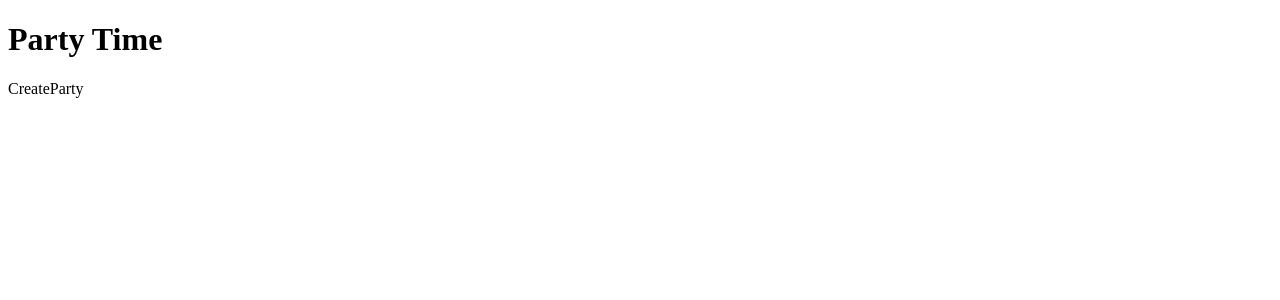
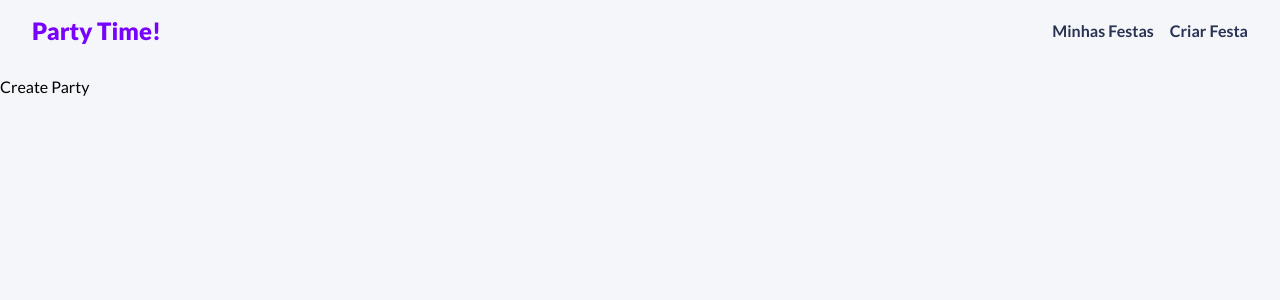
Before and after one commit to regianemr/Projeto-Party-Time, a React (Vite) app in the folder frontend/: page /party/new in a window 1280 px wide. Shown: the top 300 px of the page. Built offline with nearby package versions, Linux system fonts and the light colour scheme.

Commit message:
criando componentes de navegacao e estilizando geral

```diff
--- a/frontend/src/App.jsx
+++ b/frontend/src/App.jsx
@@ -1,4 +1,7 @@
 import { Outlet } from 'react-router-dom'
+
+// Componentes
+import Navbar from "./components/Navbar"
 
 import './App.css'
 
@@ -6,7 +9,7 @@
 
   return (
     <div className="App">
-      <h1>Party Time</h1>
+      <Navbar />
       <Outlet />
     </div>
   )
--- /dev/null
+++ b/frontend/src/components/Navbar.css
@@ -0,0 +1,12 @@
+#navbar {
+    display: flex;
+    justify-content: space-between;
+    align-items: center;
+    padding: 1rem 2rem;
+    margin-bottom: 1rem;
+}
+
+#navbar h2 {
+    color: #7703fc;
+    font-weight: 900;
+}
--- /dev/null
+++ b/frontend/src/components/Navbar.jsx
@@ -0,0 +1,22 @@
+import { NavLink } from "react-router-dom";
+import "./Navbar.css"
+
+const Navbar = () => {
+    return(
+        <nav id="navbar">
+            <h2>Party Time!</h2>
+            <ul>
+                <li>
+                    <NavLink to="/" >Minhas Festas</NavLink>
+                </li>
+                <li>
+                    <NavLink to="/party/new" className="btn">
+                        Criar Festa
+                    </NavLink>
+                </li>
+            </ul>
+        </nav>
+    )
+}
+
+export default Navbar;
--- a/frontend/src/index.css
+++ b/frontend/src/index.css
@@ -0,0 +1,26 @@
+* {
+    padding: 0;
+    margin: 0;
+    box-sizing: border-box;
+    font-family: "Lato";
+}
+
+body {
+    background-color: #f5f6fa;
+}
+
+ul {
+    list-style: none;
+    display: flex;
+    gap: 1rem;
+}
+
+a {
+    color: #283252;
+    text-decoration: none;
+    font-weight: bold;
+}
+
+p {
+    color: #747990;
+}
--- a/frontend/src/main.jsx
+++ b/frontend/src/main.jsx
@@ -1,4 +1,3 @@
-// import { ReactStrictMode } from 'react'
 import React from 'react'
 import { createRoot } from 'react-dom/client'
 import App from './App.jsx'
--- a/frontend/src/routes/CreateParty.jsx
+++ b/frontend/src/routes/CreateParty.jsx
@@ -1,7 +1,7 @@
 import React from 'react'
 
 const CreateParty = () => {
-  return <div>CreateParty</div>
+  return <div>Create Party</div>
 
 }
 
```
